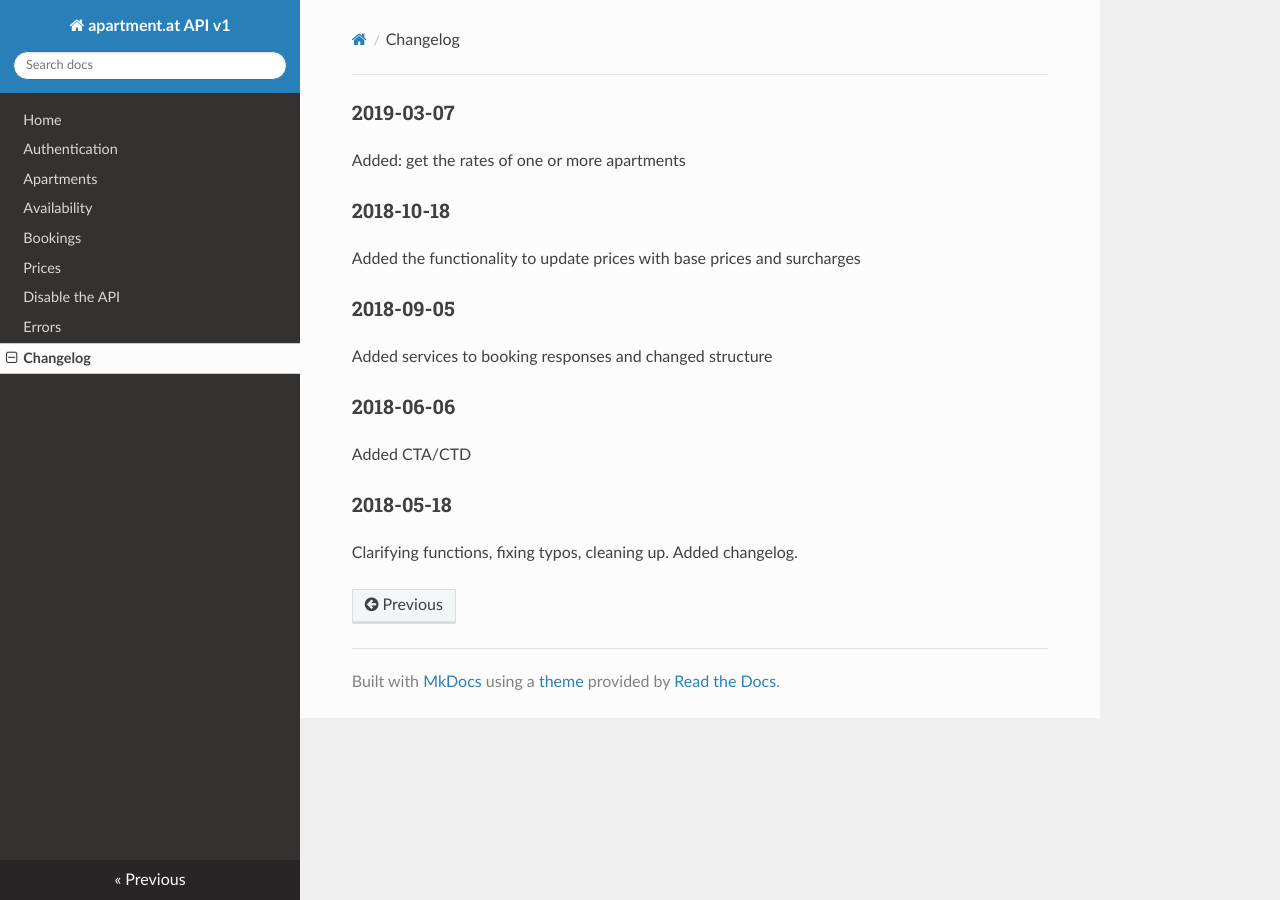
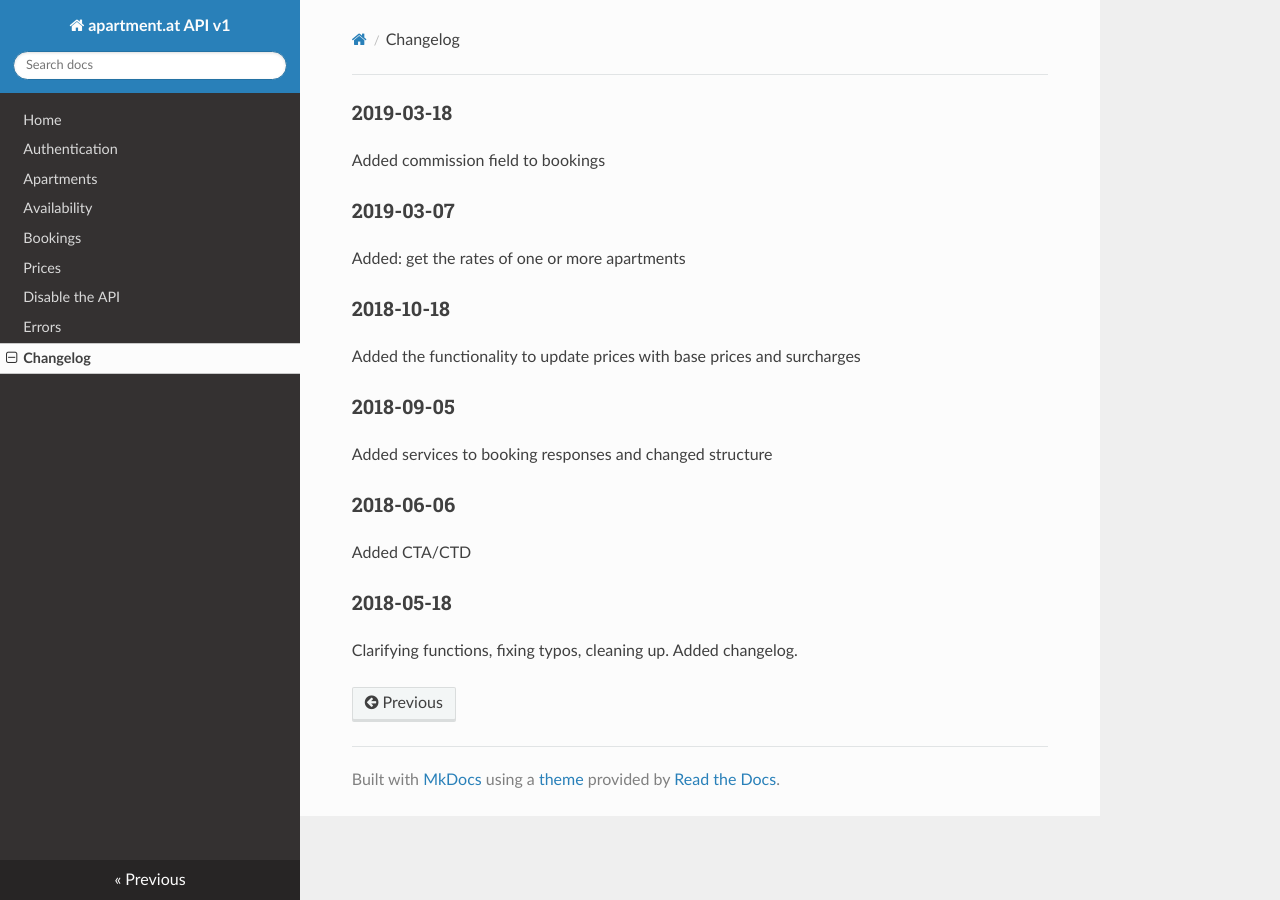
Before and after one commit to ApartmentAT/aat-api-docs, an MkDocs documentation site: the page built from docs/changelog.md, in a window 1280 px wide. Built offline with MkDocs 1.6.1, drawn with Linux system fonts in a browser that asks for light colours; nearby versions of some CDN libraries; old or Windows-style settings are respelled for this version of MkDocs.

Commit message:
Commission changelog update

```diff
--- a/docs/changelog.md
+++ b/docs/changelog.md
@@ -1,3 +1,7 @@
+### 2019-03-18
+
+Added commission field to bookings
+
 ### 2019-03-07
 
 Added: get the rates of one or more apartments
```
